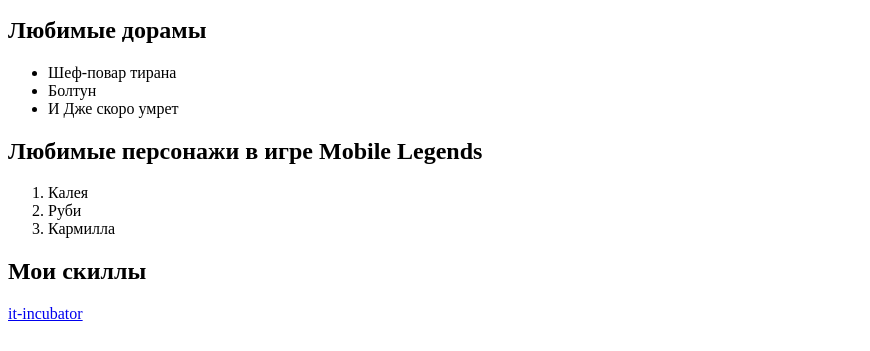
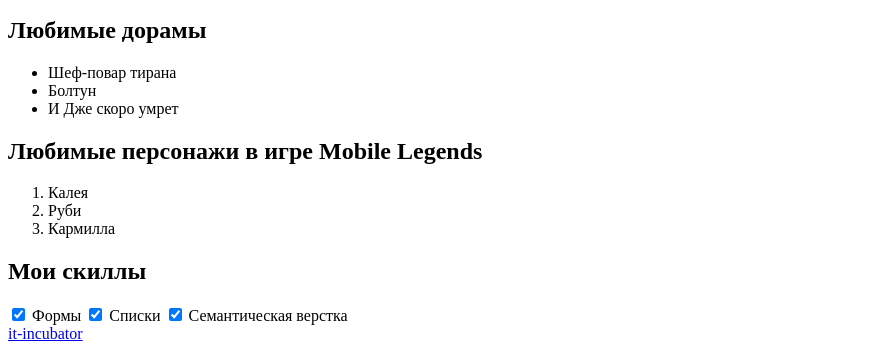
Before and after one commit to rusdarni/1-hw-with-auto-test-html-css-main, a plain HTML site: page index.html in a window 1280 px wide. Shown: the part 453-804 px from the top of the page, without its empty margins (0-870 px from the left). Drawn offline with Linux system fonts and the light colour scheme.

Commit message:
complete task-4

```diff
--- a/index.html
+++ b/index.html
@@ -62,6 +62,18 @@
                 - В подписи укажи названия любых тем по верстке (все, что знаешь или слышал).
                 - Каждый чекбокс должен быть связан со своей подписью. Для этого чекбокс должен находиться в элементе для подписи
                 - Отметь "галочкой" (с помощью специального атрибута) темы, которые ты уже знаешь. -->
+            <label for="forms">
+                <input type="checkbox" id="forms" checked>
+                Формы
+            </label>
+            <label for="lists">
+                <input type="checkbox" id="lists" checked>
+                Списки
+            </label>
+            <label for="semantic">
+                <input type="checkbox" id="semantic" checked>
+                Семантическая верстка
+            </label>
         </div>
         <!-- 5) Создай здесь однострочное поле для ввода текста с подсказкой "Новый скилл", которая исчезает, когда начинаешь что-то печатать (для подсказки есть специальный атрибут) -->
         <!-- 6) Создай здесь кнопку “Добавить” -->
```
